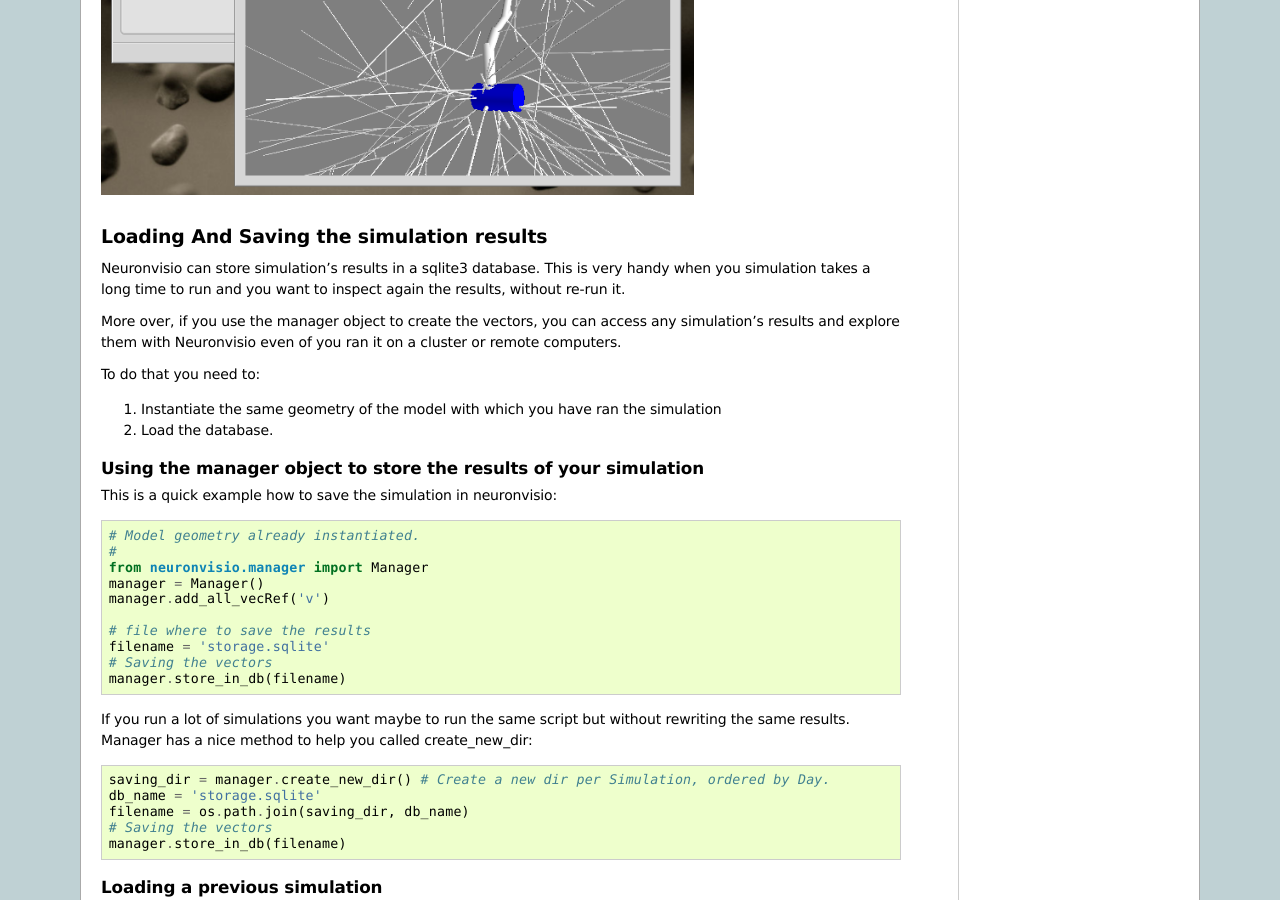
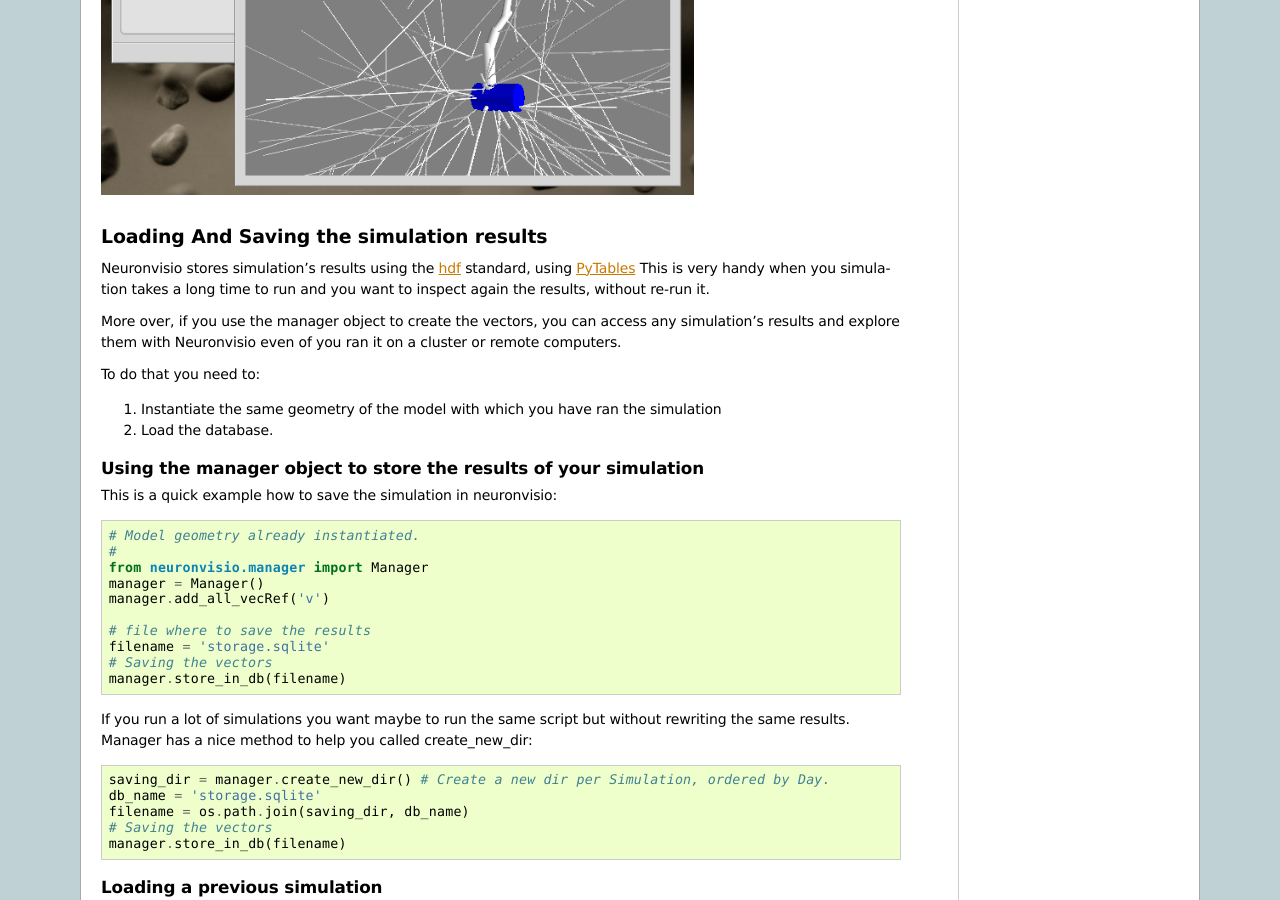
Before and after one commit to mattions/neuronvisio, a Sphinx documentation site: the page built from docs/gettingstarted.rst, in a window 1280 px wide and 900 px high, scrolled down 4749 px. Built offline with Sphinx 7.4.7, drawn with Linux system fonts in a browser that asks for light colours; formulas are drawn with MathJax 3; the version number is read from the project's files by our own code.

```diff
--- a/docs/gettingstarted.rst
+++ b/docs/gettingstarted.rst
@@ -135,9 +135,12 @@
 Loading And Saving the simulation results
 =========================================
 
-Neuronvisio can store simulation's results in a sqlite3 database. This is very handy
+Neuronvisio stores simulation's results using the hdf_ standard, using PyTables_  This is very handy
 when you simulation takes a long time to run and you want to inspect again the results,
 without re-run it.
+
+.. _hdf: http://www.hdfgroup.org/
+.. _PyTables: http://www.pytables.org
 
 More over, if you use the manager object to create the vectors, you can access any simulation's
 results and explore them with Neuronvisio even of you ran it on a cluster or remote computers.
```
Also changed, not shown: 1 other file.
